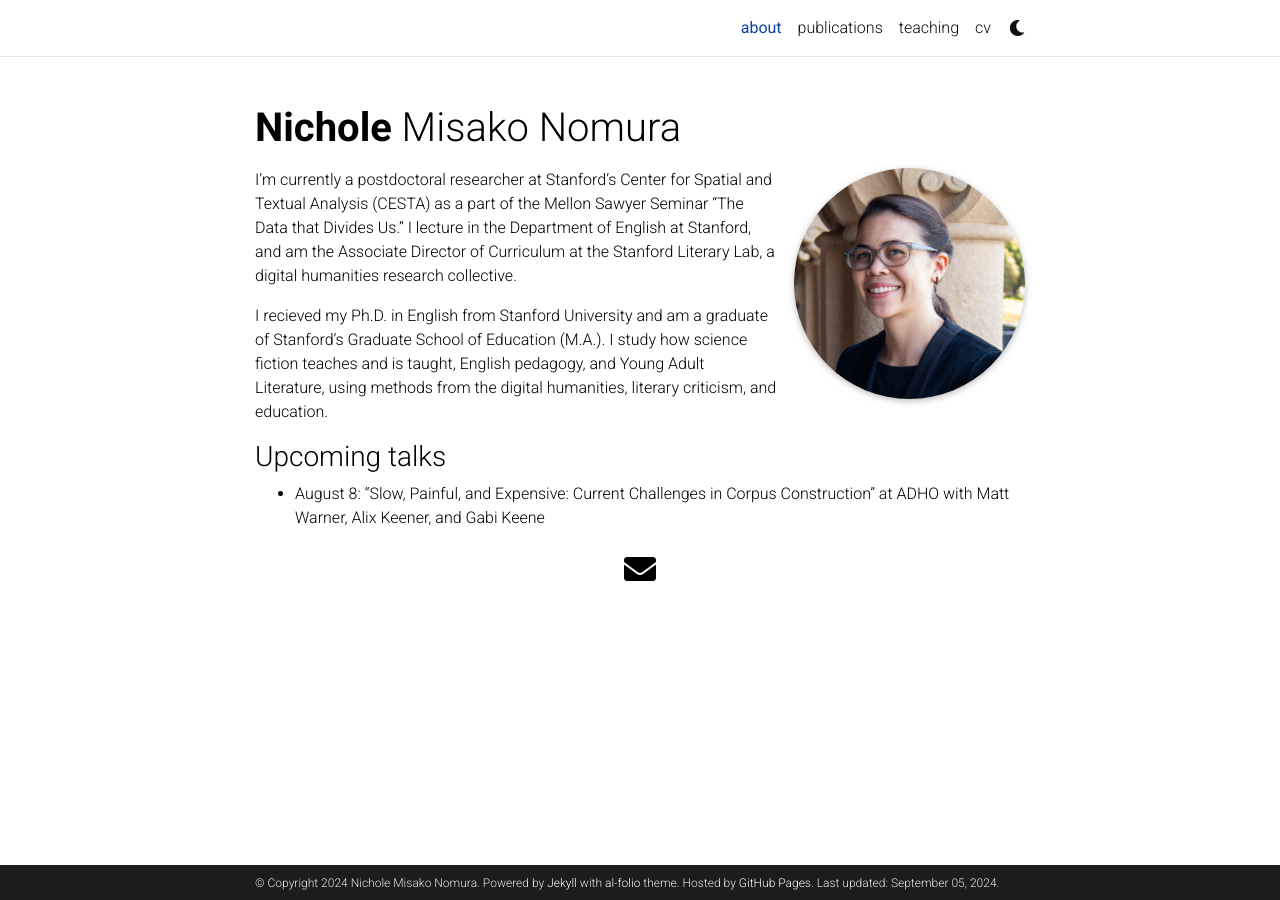
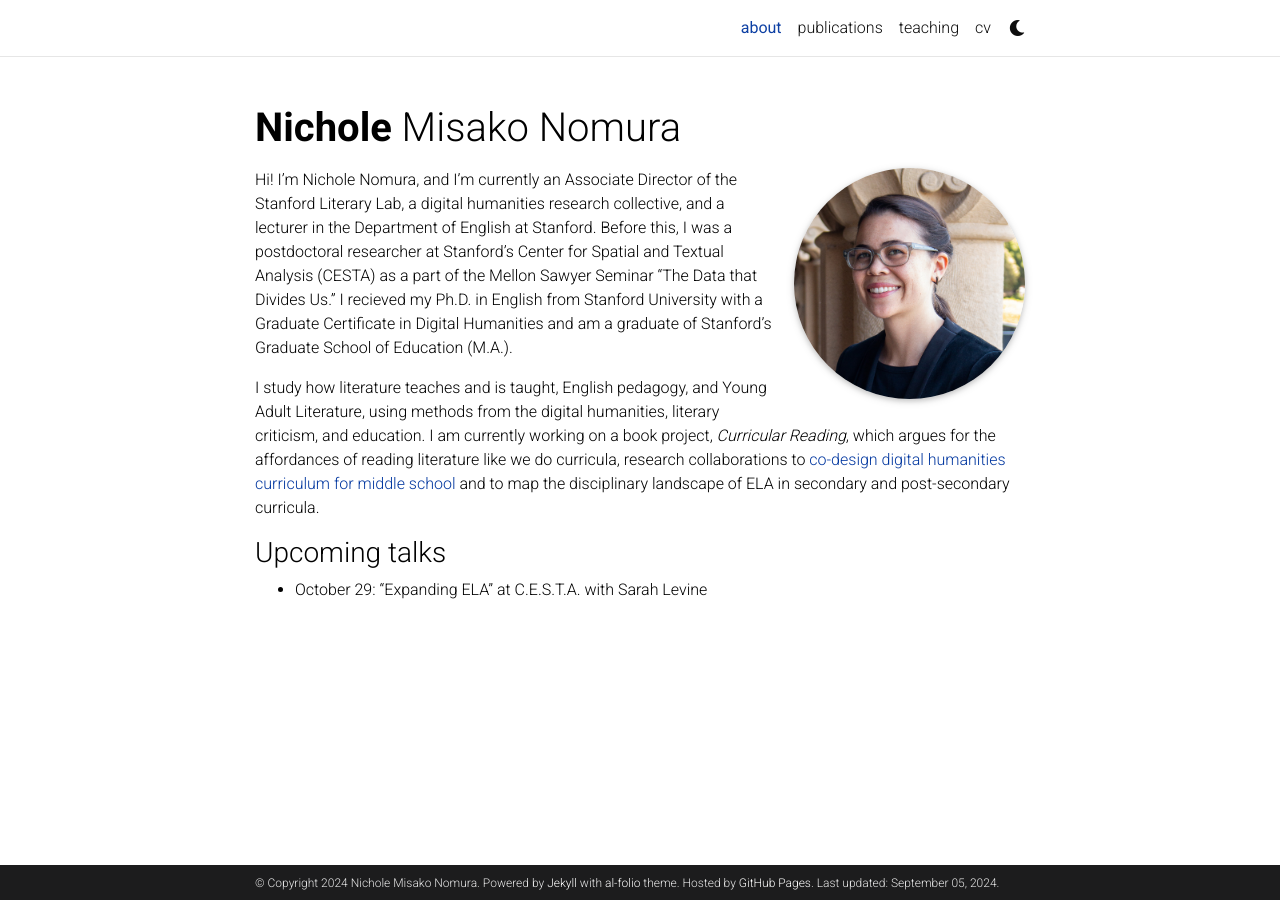
Before and after one commit to Nomura-N/Nomura-N.github.io, a Jekyll site: the page built from _pages/about.md, in a window 1280 px wide. Built offline with Jekyll 4.4.1, drawn with Linux system fonts in a browser that asks for light colours; comment, search, counter and statistics services are not loaded; a style sheet for code colours, icons or effects is not loaded.

Commit message:
Update about.md

```diff
--- a/_pages/about.md
+++ b/_pages/about.md
@@ -13,12 +13,12 @@ profile:
 
 news: false  # includes a list of news items
 selected_papers: true # includes a list of papers marked as "selected={true}"
-social: true  # includes social icons at the bottom of the page
+social: false  # includes social icons at the bottom of the page
 ---
-I'm currently a postdoctoral researcher at Stanford's Center for Spatial and Textual Analysis (CESTA) as a part of the Mellon Sawyer Seminar "The Data that Divides Us." I lecture in the Department of English at Stanford, and am the Associate Director of Curriculum at the Stanford Literary Lab, a digital humanities research collective.
+Hi! I'm Nichole Nomura, and I'm currently an Associate Director of the Stanford Literary Lab, a digital humanities research collective, and a lecturer in the Department of English at Stanford. Before this, I was a  postdoctoral researcher at Stanford’s Center for Spatial and Textual Analysis (CESTA) as a part of the Mellon Sawyer Seminar “The Data that Divides Us.” I recieved my Ph.D. in English from Stanford University with a Graduate Certificate in Digital Humanities and am a graduate of Stanford's Graduate School of Education (M.A.).
 
-I recieved my Ph.D. in English from Stanford University and am a graduate of Stanford's Graduate School of Education (M.A.). I study how science fiction teaches and is taught, English pedagogy, and Young Adult Literature, using methods from the digital humanities, literary criticism, and education.
+I study how literature teaches and is taught, English pedagogy, and Young Adult Literature, using methods from the digital humanities, literary criticism, and education. I am currently working on a book project, *Curricular Reading*, which argues for the affordances of reading literature like we do curricula, research collaborations to [co-design digital humanities curriculum for middle school](https://elalytics.stanford.edu/) and to map the disciplinary landscape of ELA in secondary and post-secondary curricula.
 
 
 ### Upcoming talks
-* August 8: "Slow, Painful, and Expensive: Current Challenges in Corpus Construction" at ADHO with Matt Warner, Alix Keener, and Gabi Keene
+* October 29: "Expanding ELA" at C.E.S.T.A. with Sarah Levine
```
